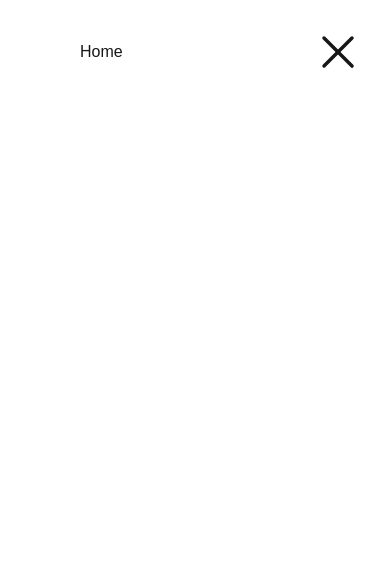
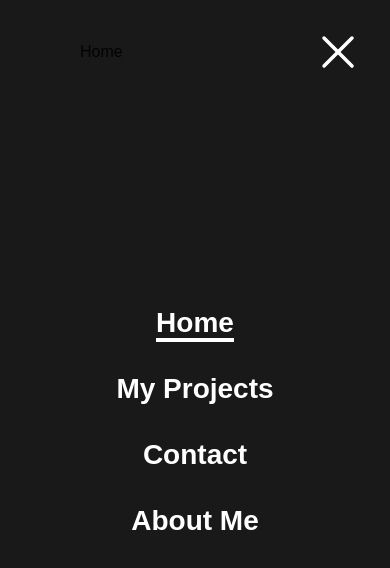
Before and after one commit to Nithish-kumar-18-JS/portfolio, a Next.js app: page / in a window 390 px wide. Both pictures are taken after a click on the button 338 px from the left and 52 px from the top of the page. Shown: the top 568 px of the page. Built offline with nearby package versions, Linux system fonts and the light colour scheme.

Commit message:
Added the Responsive Header

```diff
--- a/src/components/Header.tsx
+++ b/src/components/Header.tsx
@@ -1,43 +1,69 @@
 'use client'
 
+import { useState } from 'react'
 import { usePathname } from 'next/navigation'
-import { useState } from 'react'
+import { AnimatePresence, motion } from 'framer-motion'
 import MaterialSymbolsMenu from './icons/MaterialSymbolsMenu'
 import MaterialSymbolsMenuOpen from './icons/MaterialSymbolsMenuOpen'
-import { motion, AnimatePresence } from 'framer-motion';
-export default function Header() {
+import { label } from 'framer-motion/client'
+const menuItems = [
+  { href: '/', label: 'Home' },
+  { href: '/projects', label: 'My Projects' },
+  { href: '/contact', label: 'Contact' },
+  { href: '/about' , label: 'About Me'}
+]
+
+export default function ResponsiveHeader() {
+  const [open, setOpen] = useState(false)
   const pathname = usePathname()
-  const [open, setOpen] = useState(false)
-  const menuItems = [
-    { label: 'Home', href: '/' },
-    { label: 'About', href: '/about' },
-    { label: 'Projects', href: '/projects' },
-    { label: 'Contact', href: '/contact' },
-  ]
 
   return (
     <div>
+      {/* Desktop Navigation */}
       <nav className="flex justify-center py-6 max-sm:hidden max-md:hidden">
-      <ul className="flex gap-10">
-        {menuItems.map((item) => {
+        <motion.ul
+          initial="hidden"
+          animate="visible"
+          className="flex gap-10"
+        >
+          {menuItems.map((item, i) => {
             const isActive = pathname === item.href
 
             return (
-            <li key={item.label}>
+              <motion.li
+                custom={i}
+                animate="visible"
+                initial="hidden"
+                variants={{
+                  hidden: { opacity: 0, scale: 0.8 },
+                  visible: {
+                    opacity: 1,
+                    scale: 1,
+                    transition: {
+                      delay: i * 0.5,
+                      type:"keyframes",
+                      stiffness: 300,
+                      damping: 20,
+                    }
+                  }
+                }}
+                key={item.label}
+              >
                 <a
                   href={item.href}
-                className={`relative text-[28px] font-bold text-white text-glow-white-500 select-none font-family: 'Poppins', sans-serif
+                  className={`relative text-[28px] font-bold text-white select-none
                     ${isActive ? 'border-b-4 border-white' : ''}
                   `}
                 >
                   {item.label}
                 </a>
-            </li>
+              </motion.li>
             )
           })}
-      </ul>
+        </motion.ul>
       </nav>
-    {/* Mobile responsive menu */}
+
+      {/* Mobile Hamburger Toggle */}
       <div className="lg:hidden fixed top-6 right-6 z-50">
         <button onClick={() => setOpen(!open)} className="relative w-14 h-14">
           <AnimatePresence mode="wait">
@@ -50,7 +76,7 @@ export default function Header() {
                 transition={{ duration: 0.3 }}
                 className="absolute inset-0"
               >
-        <MaterialSymbolsMenu className="w-14 h-14" />
+                <MaterialSymbolsMenu className="w-14 h-14 text-white" />
               </motion.div>
             ) : (
               <motion.div
@@ -61,30 +87,54 @@ export default function Header() {
                 transition={{ duration: 0.3 }}
                 className="absolute inset-0"
               >
-        <MaterialSymbolsMenuOpen className="w-14 h-14" />
+                <MaterialSymbolsMenuOpen className="w-14 h-14 text-white" />
               </motion.div>
             )}
           </AnimatePresence>
         </button>
       </div>
-    <div className="lg:hidden absolute top-0 right-0 bottom-0 left-0 flex justify-center items-center">
+
+      {/* Mobile Menu Overlay */}
+      <div className="lg:hidden fixed top-0 right-0 bottom-0 left-0 flex justify-center items-center bg-black/90 z-40">
         <AnimatePresence>
           {open && (
-            <motion.ul className="flex flex-col gap-4">
-                {menuItems.map((item) => {
+            <motion.ul
+              className="flex flex-col gap-6 text-center"
+              initial="hidden"
+              animate="visible"
+              exit="hidden"
+            >
+              {menuItems.map((item, i) => {
                 const isActive = pathname === item.href
 
                 return (
-                        <li key={item.label}>
+                  <motion.li
+                    key={item.label}
+                    custom={i}
+                    variants={{
+                      hidden: { opacity: 0, scale: 0.8 },
+                      visible: {
+                        opacity: 1,
+                        scale: 1,
+                        transition: {
+                          delay: i * 0.1,
+                          type: "spring",
+                          stiffness: 300,
+                          damping: 20,
+                        }
+                      }
+                    }}
+                  >
                     <a
                       href={item.href}
-                                className={`relative text-[28px] font-bold text-white text-glow-white-500 select-none font-family: 'Poppins', sans-serif
+                      onClick={() => setOpen(false)}
+                      className={`relative text-[28px] font-bold text-white select-none
                         ${isActive ? 'border-b-4 border-white' : ''}
                       `}
                     >
                       {item.label}
                     </a>
-                        </li>
+                  </motion.li>
                 )
               })}
             </motion.ul>
```
Also changed, not shown: 2 other files (tests, documents, lock files or other folders). Lines whose indentation alone changed are shown as unchanged.
